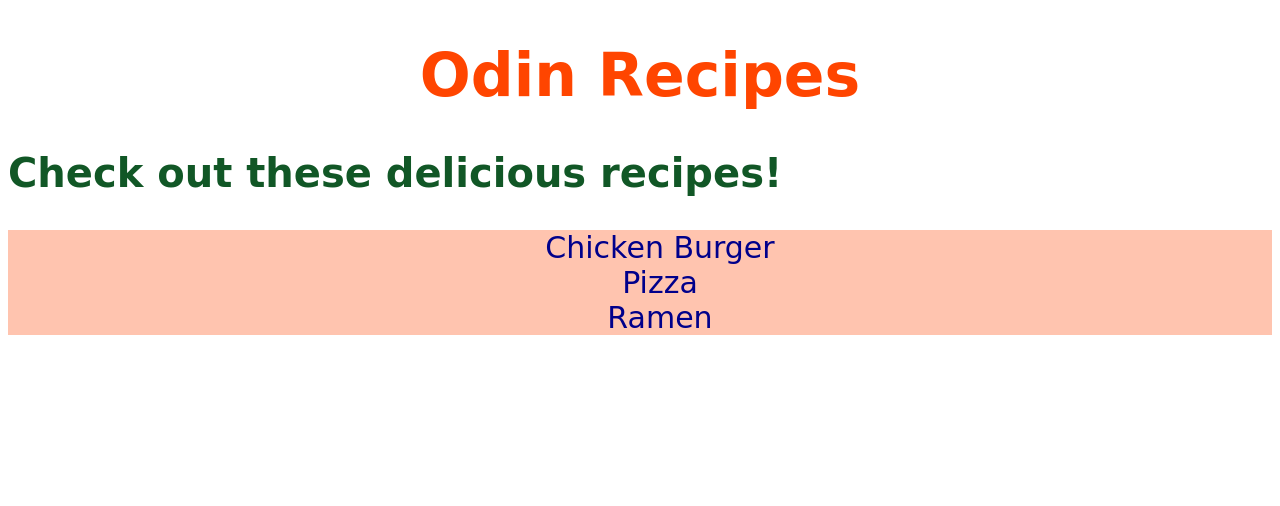
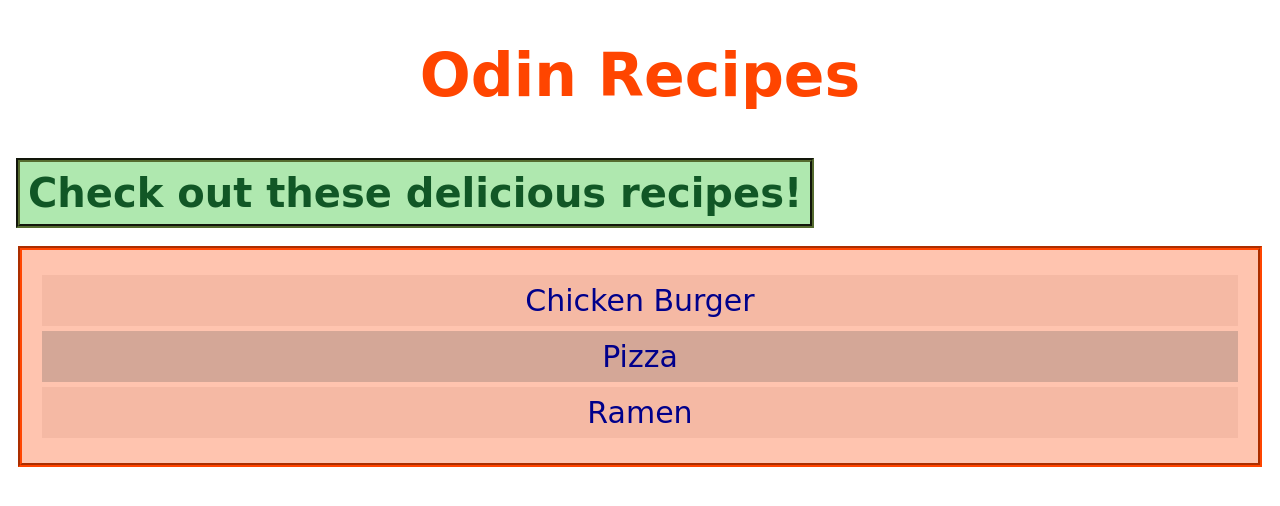
Before and after one commit to MannyMahoon/odin-recipes, a plain HTML site: page index.html in a window 1280 px wide. Drawn offline with Linux system fonts and the light colour scheme.

Commit message:
Add box model to css for recipes website
Improved layouts, colors and styles

```diff
--- a/index.html
+++ b/index.html
@@ -11,9 +11,9 @@
     <h1>Odin Recipes</h1>
         <h2 id="recipes">Check out these delicious recipes!</h2>
             <ul class="list">
-                <li><a href="recipes/chicken-burger.html">Chicken Burger</a></li>
-                <li><a href="recipes/pizza.html">Pizza</a></li>
-                <li><a href="recipes/ramen.html">Ramen</a></li>
+                <li><a class="burger" href="recipes/chicken-burger.html">Chicken Burger</a></li>
+                <li><a class="pizza" href="recipes/pizza.html">Pizza</a></li>
+                <li><a class="ramen" href="recipes/ramen.html">Ramen</a></li>
             </ul>
 </body>
 
--- a/styles.css
+++ b/styles.css
@@ -1,5 +1,6 @@
 * {
     font-family: 'Brush Script MT', cursive, serif;
+    box-sizing: border-box;
 }
 
 h1 {
@@ -8,22 +9,37 @@ h1 {
     color: orangered;
 }
 
+.center {
+    display: block;
+    margin-left: auto;
+    margin-right: auto;
+    width: auto;
+    border: lightcyan groove 4px;
+    padding: 8px;
+}
+
 h1,
 figcaption,
 .list {
     text-align: center;
 }
 
-.center {
-    display: block;
-    margin-left: auto;
-    margin-right: auto;
-    width: auto;
+figcaption {
+    padding: 4px;
+    margin: 2px auto 10px;
+}
+
+h2 {
+    background: rgb(175, 232, 175);
+    padding: 8px;
+    display: inline-block;
+    margin: 8px ;
+    border: darkolivegreen groove 4px;
 }
 
 #recipes {
     font-size: 40px;
-    text-align: left;
+    text-align: center;
     color: rgb(17, 87, 38);
 
 }
@@ -39,6 +55,19 @@ figcaption,
 .list {
     font-size: 30px;
     background-color: #ff440050;
+    padding: 20px;
+    border: orangered groove 4px;
+    margin: 10px;
+}
+
+.burger, .pizza, .ramen {
+    background: #edb19c8e;
+    display: block;
+    padding: 8px;
+    margin: 5px 0px
+}
+.pizza {
+    background: #b291858e;
 }
 
 
```
